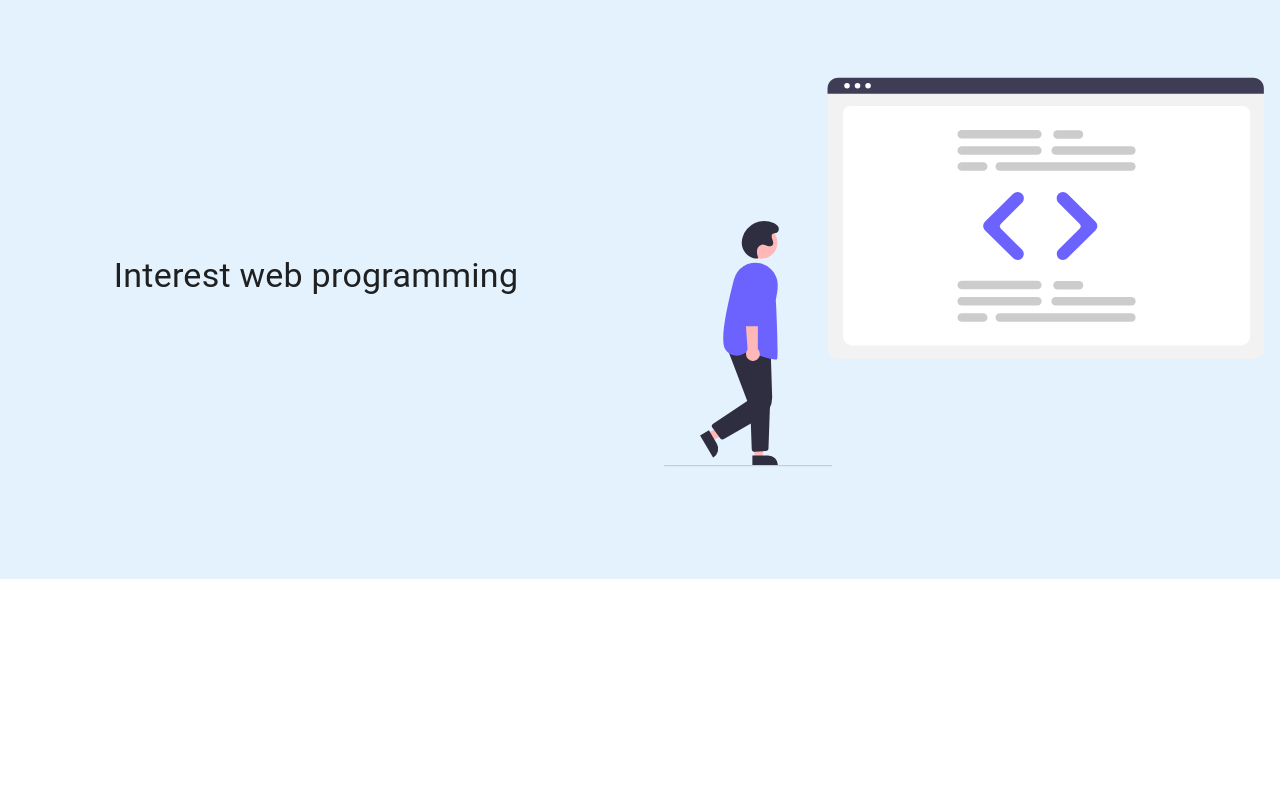
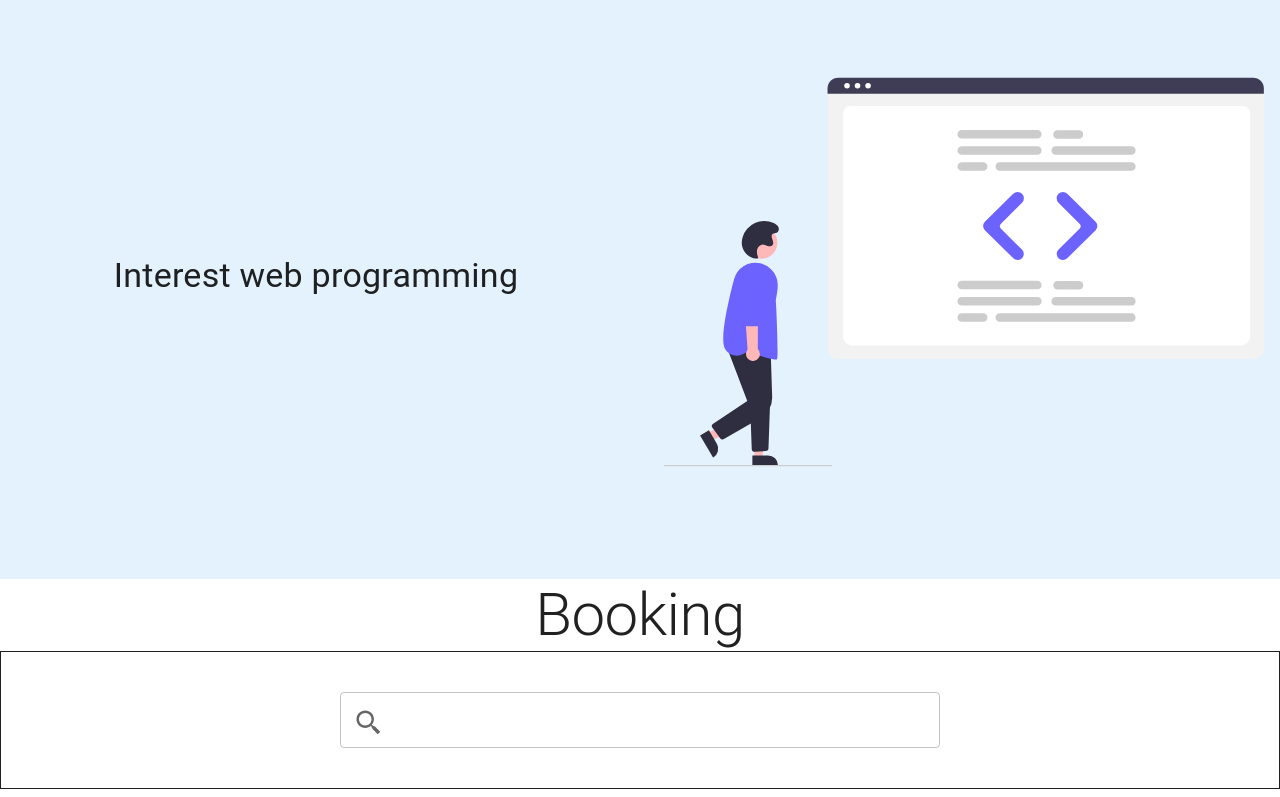
Before and after one commit to nutthanonn/react-shop, a React (Create React App) app: page / in a window 1280 px wide. Shown: the part 2936-3733 px from the top of the page. Built offline with nearby package versions, Linux system fonts and the light colour scheme.

Commit message:
[+] react-typescript

```diff
--- a/src/App.tsx
+++ b/src/App.tsx
@@ -1,11 +1,12 @@
 import React from "react";
+import "./App.css";
 import Picture from "./pages/picture";
 import Nav from "./components/navbar";
-import "./App.css";
 import { productStore } from "./stores/productStore";
 import RoadMap from "./pages/roadmap";
 import Cart from "./pages/Cart";
 import AboutMe from "./components/AboutMe";
+import HomeBooking from "./pages/houseBooking";
 
 const App: React.FC = () => {
   return (
@@ -15,6 +16,7 @@ const App: React.FC = () => {
       <AboutMe />
       <Cart />
       <RoadMap />
+      <HomeBooking />
     </div>
   );
 };
--- /dev/null
+++ b/src/components/houseBooking/item.tsx
@@ -0,0 +1,30 @@
+import React from "react";
+import { Box, Container } from "@mui/material";
+
+interface pictureProps {
+  picture1?: string;
+  picture2?: string;
+  picture3?: string;
+}
+
+interface ItemProps {
+  id: string;
+  status: boolean;
+  villageNo: string;
+  size: string; //small medium large
+  room: number;
+  bedRoom: number;
+  toilet: number;
+  price: number;
+  picture?: pictureProps;
+}
+
+const Item: React.FC = () => {
+  return (
+    <Box>
+      <p>Hello</p>
+    </Box>
+  );
+};
+
+export default Item;
--- a/src/pages/Cart.tsx
+++ b/src/pages/Cart.tsx
@@ -10,7 +10,7 @@ const Cart: React.FC = () => {
       <Typography variant="h3" sx={{ textAlign: "center", p: 5 }}>
         Shopping Cart
         <Typography variant="body2" sx={{ textAlign: "center", pt: 1 }}>
-          using MobX-react
+          using MobX-React
         </Typography>
       </Typography>
       <Grid container sx={{ textAlign: "center", padding: 2 }} spacing={2}>
--- a/src/pages/houseBooking.tsx
+++ b/src/pages/houseBooking.tsx
@@ -1,11 +1,30 @@
-import React from "react";
+import React, { useState } from "react";
+import { Box, TextField, Typography } from "@mui/material";
+import { BiSearchAlt2 } from "react-icons/bi";
+import { HotelData } from "../data/houseData";
+import Item from "../components/houseBooking/item";
 
-const HotelBooking: React.FC = () => {
+const HomeBooking: React.FC = () => {
+  const [state, setState] = useState<string>(""); // regular expression fillter-data
+
   return (
-    <div>
-      <p>Hello</p>
-    </div>
+    <Box>
+      <Box sx={{ textAlign: "center" }}>
+        <Typography variant="h2">Booking</Typography>
+      </Box>
+      <Box sx={{ display: "flex", justifyContent: "center", p: 5, border: 1 }}>
+        <Box sx={{ width: 600 }}>
+          <TextField
+            label={<BiSearchAlt2 size="30" />}
+            placeholder="search..."
+            fullWidth
+            color="primary"
+            onChange={(e) => setState(e.target.value)}
+          />
+        </Box>
+      </Box>
+    </Box>
   );
 };
 
-export default HotelBooking;
+export default HomeBooking;
--- a/src/pages/roadmap.tsx
+++ b/src/pages/roadmap.tsx
@@ -22,6 +22,7 @@ const RoadMap: React.FC = () => {
       animation.start({
         x: 0,
         opacity: 1,
+        scale: 1,
         transition: {
           type: "spring",
           delay: 0.2,
@@ -31,12 +32,14 @@ const RoadMap: React.FC = () => {
       animation.start({
         x: -100,
         opacity: 0,
+        scale: 0.5,
       });
     }
     if (InviewCodeReview) {
       animationCode.start({
         x: 0,
         opacity: 1,
+        scale: 1,
         transition: {
           type: "spring",
           delay: 0.2,
@@ -46,6 +49,7 @@ const RoadMap: React.FC = () => {
       animationCode.start({
         x: 100,
         opacity: 0,
+        scale: 0.5,
       });
     }
 
@@ -54,6 +58,7 @@ const RoadMap: React.FC = () => {
       animationMobile.start({
         x: 0,
         opacity: 1,
+        scale: 1,
         transition: {
           type: "spring",
           delay: 0.2,
@@ -63,12 +68,14 @@ const RoadMap: React.FC = () => {
       animationMobile.start({
         x: -100,
         opacity: 0,
+        scale: 0.5,
       });
     }
     if (InviewCodeReviewMobile) {
       animationCodeMobile.start({
         x: 0,
         opacity: 1,
+        scale: 1,
         transition: {
           type: "spring",
           delay: 0.2,
@@ -78,6 +85,7 @@ const RoadMap: React.FC = () => {
       animationCodeMobile.start({
         x: 100,
         opacity: 0,
+        scale: 0.5,
       });
     }
   }, [
@@ -180,8 +188,8 @@ const RoadMap: React.FC = () => {
               src={code}
               alt=""
               ref={refCodeMobile}
-              width="200"
-              height="200"
+              width="300"
+              height="300"
             />
           </motion.div>
         </Grid>
@@ -224,8 +232,8 @@ const RoadMap: React.FC = () => {
               src={codeReview}
               alt=""
               ref={refCodeReviewMobile}
-              width="200"
-              height="200"
+              width="300"
+              height="300"
             />
           </motion.div>
         </Grid>
```
